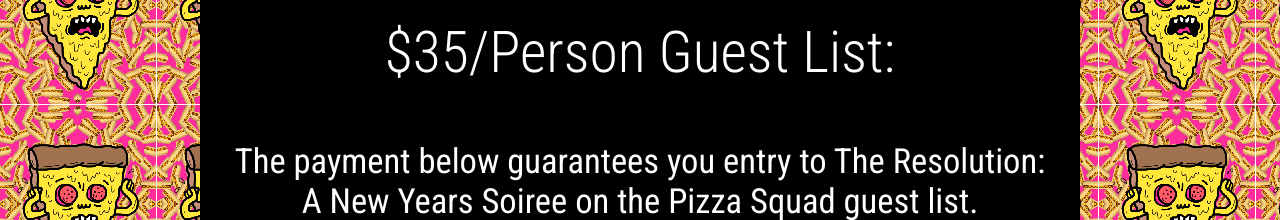
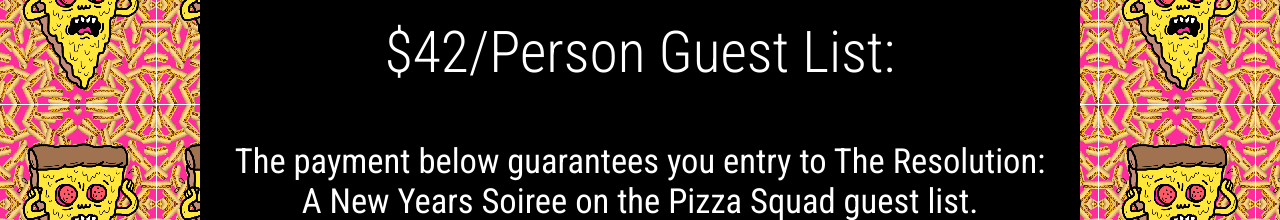
Before and after one commit to rchatham/dontstopthepizzaparty, a Jekyll site: the page built from guest-list.html, in a window 1280 px wide. Shown: the part 293-513 px from the top of the page. Built offline with Jekyll 4.4.1, drawn with Linux system fonts in a browser that asks for light colours.

Commit message:
raised guest list to

```diff
--- a/guest-list.html
+++ b/guest-list.html
@@ -5,9 +5,9 @@
 
 <div class="content full-bleed" style="margin-top: 10px">
 <div class="inner triple">
-  <h1>$35/Person Guest List:</h1>
+  <h1>$42/Person Guest List:</h1>
   <h3>The payment below guarantees you entry to The Resolution: A New Years Soiree on the Pizza Squad guest list.</h3>
   <h5>*Please include first and last names of all parties being paid for in the optional note. All payments must be recieved in full, partial payments will be refunded and do not guarantee entry. Your receipt is your ticket so be sure to have it with you when you arrive.*</h5>
-  <h1><a href="http://paypal.me/juneYA/35" target="_blank">PAY</a></h1>
+  <h1><a href="http://paypal.me/juneYA/42" target="_blank">PAY</a></h1>
 </div>
 </div>
```
